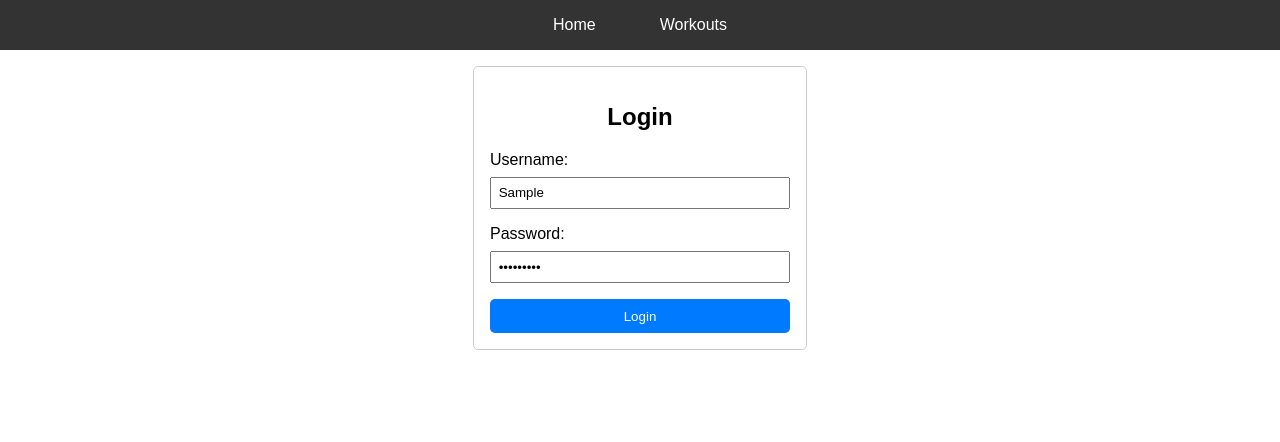
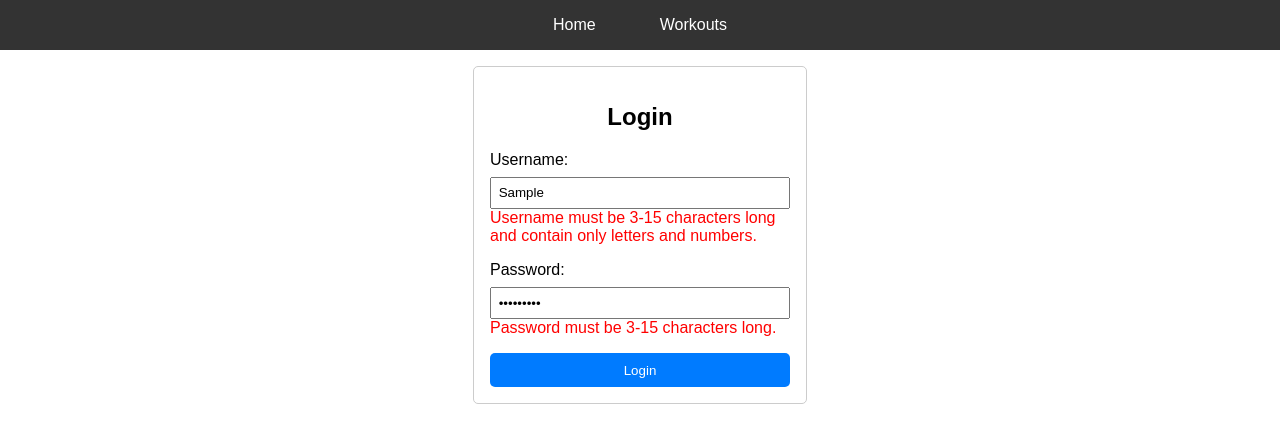
Before and after one commit to nilssonjn/webdev-vue, a Vue app: page / in a window 1280 px wide. Both pictures are taken after typing "Sample", "Sample123" into the empty fields and a click on the button "Login". Shown: the top 442 px of the page. Built offline with nearby package versions, Linux system fonts and the light colour scheme.

Commit message:
add validUsername, validPassword, add errors for max and min length, add v-if to display error

```diff
--- a/src/components/Login.vue
+++ b/src/components/Login.vue
@@ -1,15 +1,35 @@
 <script setup>
 import { reactive } from 'vue';
 
+const MIN_CHARS = 3;
+const MAX_CHARS = 15;
+const MIN_LENGTH = 3;
+const MAX_LENGTH = 15;
+
+const validUsername = /^[a-z0-9]{MIN_CHARS,MAX_CHARS}$/i;
+const validPassword = /^(?=.*[a-z])(?=.*[A-Z])(?=.*\d)(?=.*[$@$!%*?&_])[A-Za-z\d$@$!%*?&_]{MIN_LENGTH,MAX_LENGTH}$/
+
 const form = reactive({
     username:"",
-    password:""
+    password:"",
+    errors: {
+      username: "",
+      password: ""
+    }
 });
 
 const handleSubmit = () => {
-    console.log("Username", form.username);
-    console.log("Password", form.password);
-}
+    form.errors.username = "";
+    form.errors.password = "";
+
+    if (!validUsername.test(form.username)) {
+      form.errors.username = `Username must be ${MIN_CHARS}-${MAX_CHARS} characters long and contain only letters and numbers.`;
+    }
+
+    if (!validPassword.test(form.password)) {
+      form.errors.password = `Password must be ${MIN_LENGTH}-${MAX_LENGTH} characters long.`;
+    }
+};
 
 </script>
 
@@ -20,10 +40,12 @@ const handleSubmit = () => {
         <div>
           <label for="username">Username:</label>
           <input type="text" id="username" v-model="form.username" required />
+          <span v-if="form.errors.username" class="error"> {{ form.errors.username }}</span>
         </div>
         <div>
           <label for="password">Password:</label>
           <input type="password" id="password" v-model="form.password" required />
+          <span v-if="form.errors.password" class="error"> {{ form.errors.password }}</span>
         </div>
         <button type="submit">Login</button>
       </form>
@@ -72,4 +94,9 @@ const handleSubmit = () => {
 .login-form button:hover {
   background-color: #0056b3;
 }
+
+.error {
+  color: red;
+  font-size: 1rem;
+}
 </style>
```
